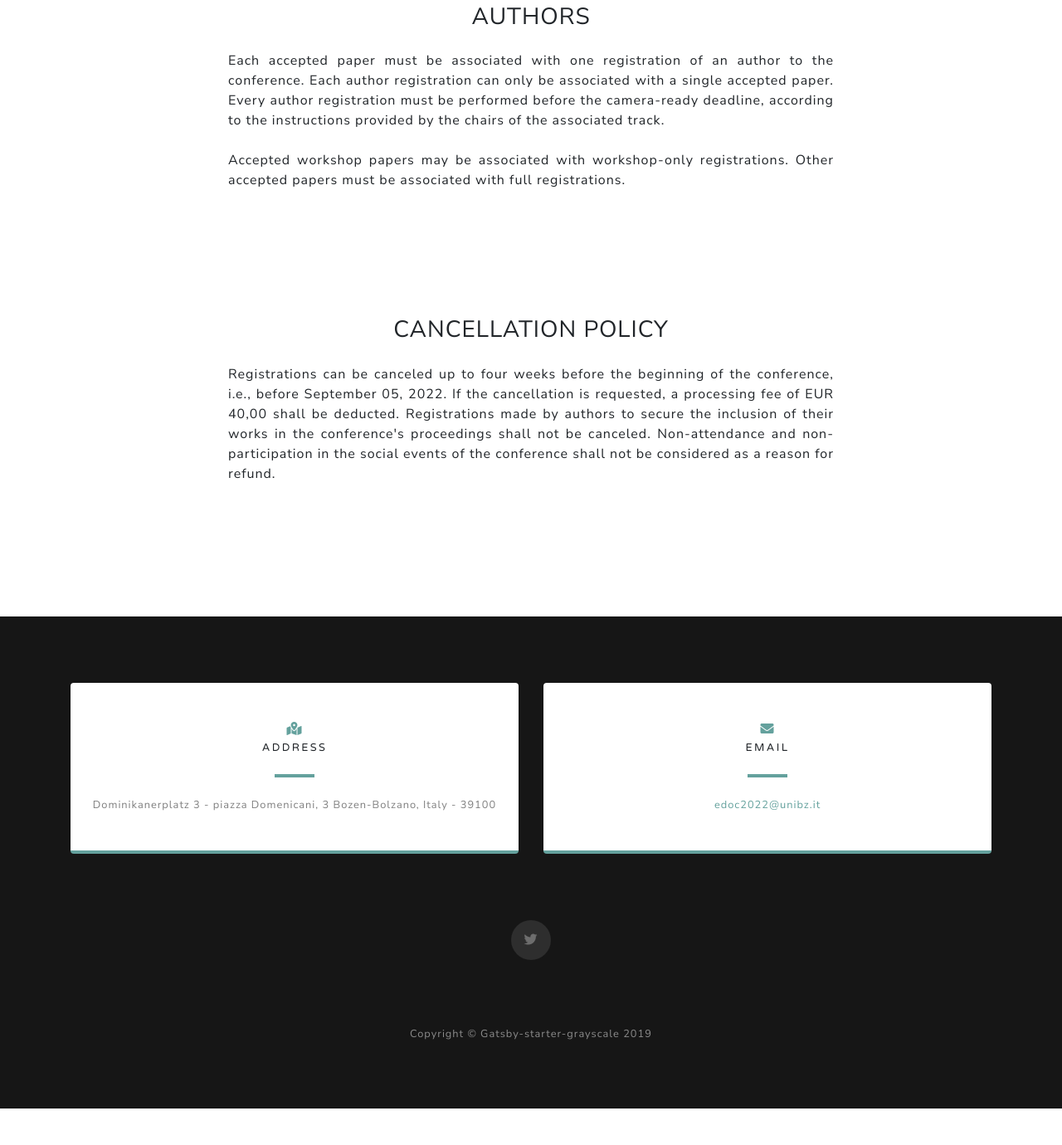
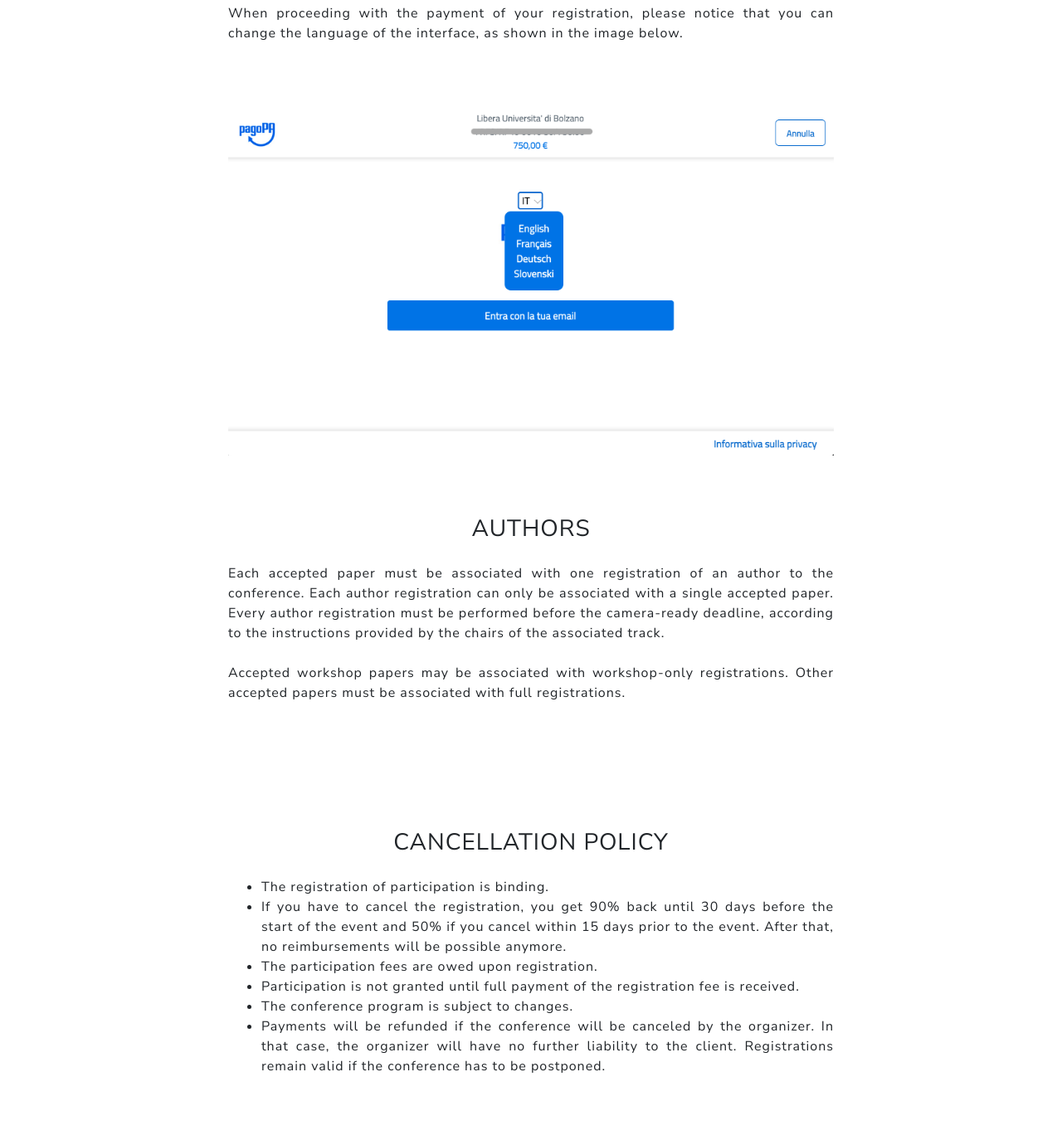
Before and after one commit to edoc2022/edoc2022.github.io, a Gatsby site: page /registration in a window 1280 px wide. Shown: the part 1417-2797 px from the top of the page at 83% size. Before the commit the page ends 2753 px from the top, so only its background shows below. Built offline with nearby package versions, Linux system fonts and the light colour scheme; Gatsby itself is replaced by a stand-in of ours.

Commit message:
Update registration instructions

```diff
--- a/src/pages/index.js
+++ b/src/pages/index.js
@@ -46,8 +46,8 @@ const IndexPage = () => (
           </div>
           <div className="col-3">
             <div className="btn mr-4 ml-4 mt-4 mb-4 btn-primary">
-              <Link className="text-white" to="/call-for-papers">
-                Call for Papers
+              <Link className="text-white" to="/registration">
+                Register here
               </Link>
             </div>
           </div>
--- a/src/pages/registration.js
+++ b/src/pages/registration.js
@@ -6,6 +6,8 @@ import Footer from '../components/Footer';
 import SocialLinks from '../components/SocialLinks';
 import Header from '../components/Header';
 import SimpleLogoHeader from '../components/SimpleLogoHeader';
+
+import pagoPaLang from './../assets/images/pago-pa-language.png';
 
 const RegistrationPage = () => (
   <Layout>
@@ -28,10 +30,12 @@ const RegistrationPage = () => (
           <div className="row justify-content-around">
             <div className="col-5">
               <div className="btn mr-4 ml-4 mt-4 mb-4 btn-primary text-white">
-                Register here (TBA)
-                {/* <Link className="text-white" to="https://coopisconference.org/">
+                <Link
+                  className="text-white"
+                  to="https://www.conftool.com/edoc2022"
+                >
                   Register here
-                </Link> */}
+                </Link>
               </div>
             </div>
           </div>
@@ -59,24 +63,44 @@ const RegistrationPage = () => (
                   <b className="text-uppercase">Full Conference:</b> Gives
                   access to all week's activities, including EDOC, CoopIS,
                   workshops, demos, doctoral consortium, keynotes, panels,
-                  social events, and more.{' '}
-                  <br/>
+                  social events, and more. <br />
                   <b>Registration early-bird fee: EUR 750,00</b>
-                  <br/>
-                  <b>Registration late fee (after September 01, 2022): EUR 850,00</b>
+                  <br />
+                  <b>
+                    Registration late fee (after September 01, 2022): EUR 850,00
+                  </b>
                 </li>
-                <br/>
+                <br />
                 <li>
                   <b className="text-uppercase">Workshop-Only:</b> Gives access
                   to the first day of activities, which includes the workshops,
                   a tutorial, and a panel (TBC), as well as a social event.{' '}
-                  <br/>
+                  <br />
                   <b>Registration early-bird fee: EUR 300,00</b>
-                  <br/>
-                  <b>Registration late fee (after September 01, 2022): EUR 350,00</b>
+                  <br />
+                  <b>
+                    Registration late fee (after September 01, 2022): EUR 350,00
+                  </b>
                 </li>
               </ul>
             </p>
+
+            <p className="text-black">
+              When proceeding with the payment of your registration, please
+              notice that you can change the language of the interface, as shown
+              in the image below.
+            </p>
+
+            <img
+              src={pagoPaLang}
+              className="img-fluid"
+              alt="PagoPA payment system - interface language language selection."
+            />
+
+            <br />
+            <br />
+            <br />
+            <br />
           </div>
         </div>
 
@@ -118,14 +142,27 @@ const RegistrationPage = () => (
             </h3>
 
             <p className="text-black">
-              Registrations can be canceled up to four weeks before the
-              beginning of the conference, i.e., before September 05, 2022. If
-              the cancellation is requested, a processing fee of EUR 40,00 shall
-              be deducted. Registrations made by authors to secure the inclusion
-              of their works in the conference's proceedings shall not be
-              canceled. Non-attendance and non-participation in the social
-              events of the conference shall not be considered as a reason for
-              refund.
+              <ul>
+                <li>The registration of participation is binding.</li>
+                <li>
+                  If you have to cancel the registration, you get 90% back until
+                  30 days before the start of the event and 50% if you cancel
+                  within 15 days prior to the event. After that, no
+                  reimbursements will be possible anymore.
+                </li>
+                <li>The participation fees are owed upon registration.</li>
+                <li>
+                  Participation is not granted until full payment of the
+                  registration fee is received.
+                </li>
+                <li>The conference program is subject to changes.</li>
+                <li>
+                  Payments will be refunded if the conference will be canceled
+                  by the organizer. In that case, the organizer will have no
+                  further liability to the client. Registrations remain valid if
+                  the conference has to be postponed.
+                </li>
+              </ul>
             </p>
           </div>
         </div>
```
Also changed, not shown: src/assets/images/pago-pa-language.png (added).
